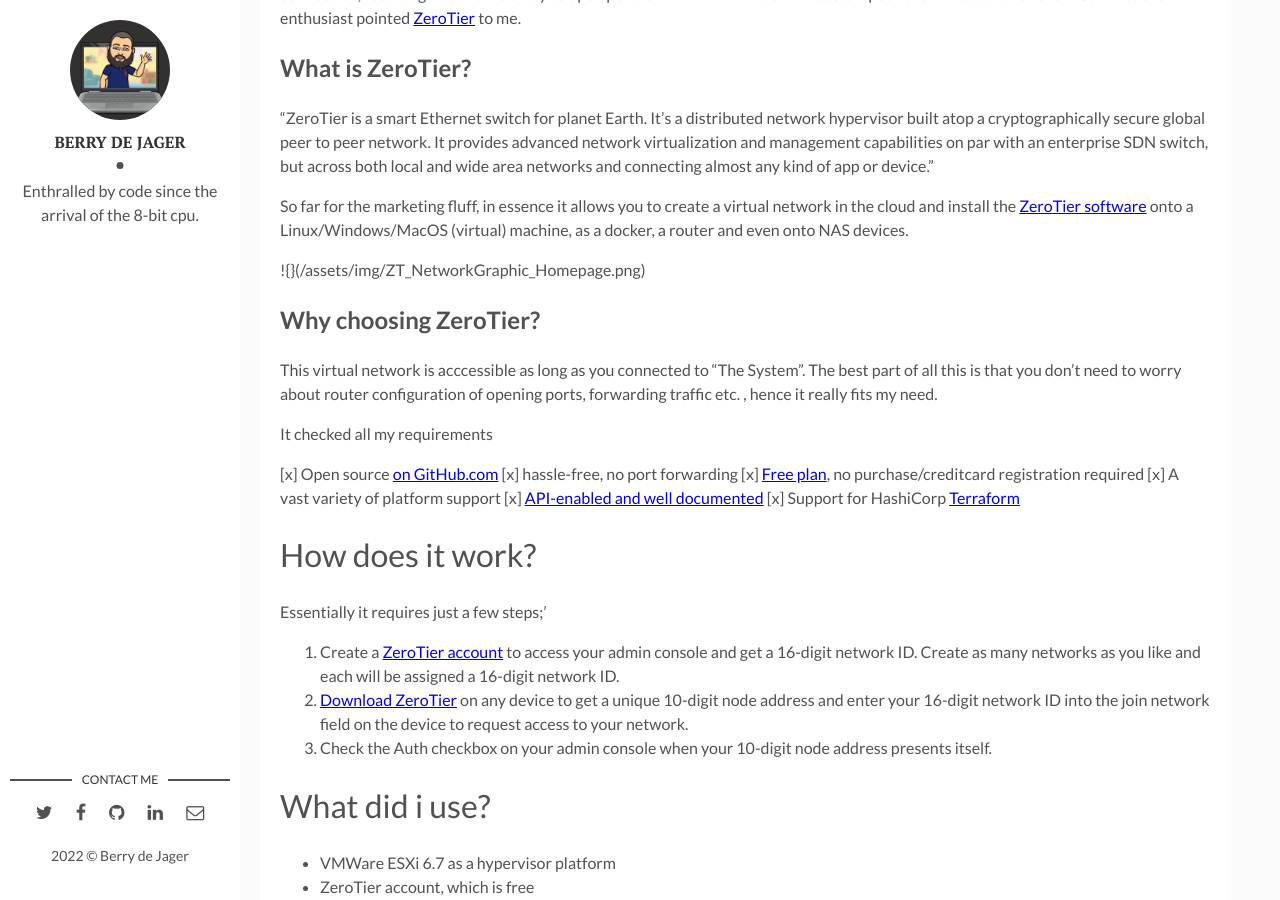
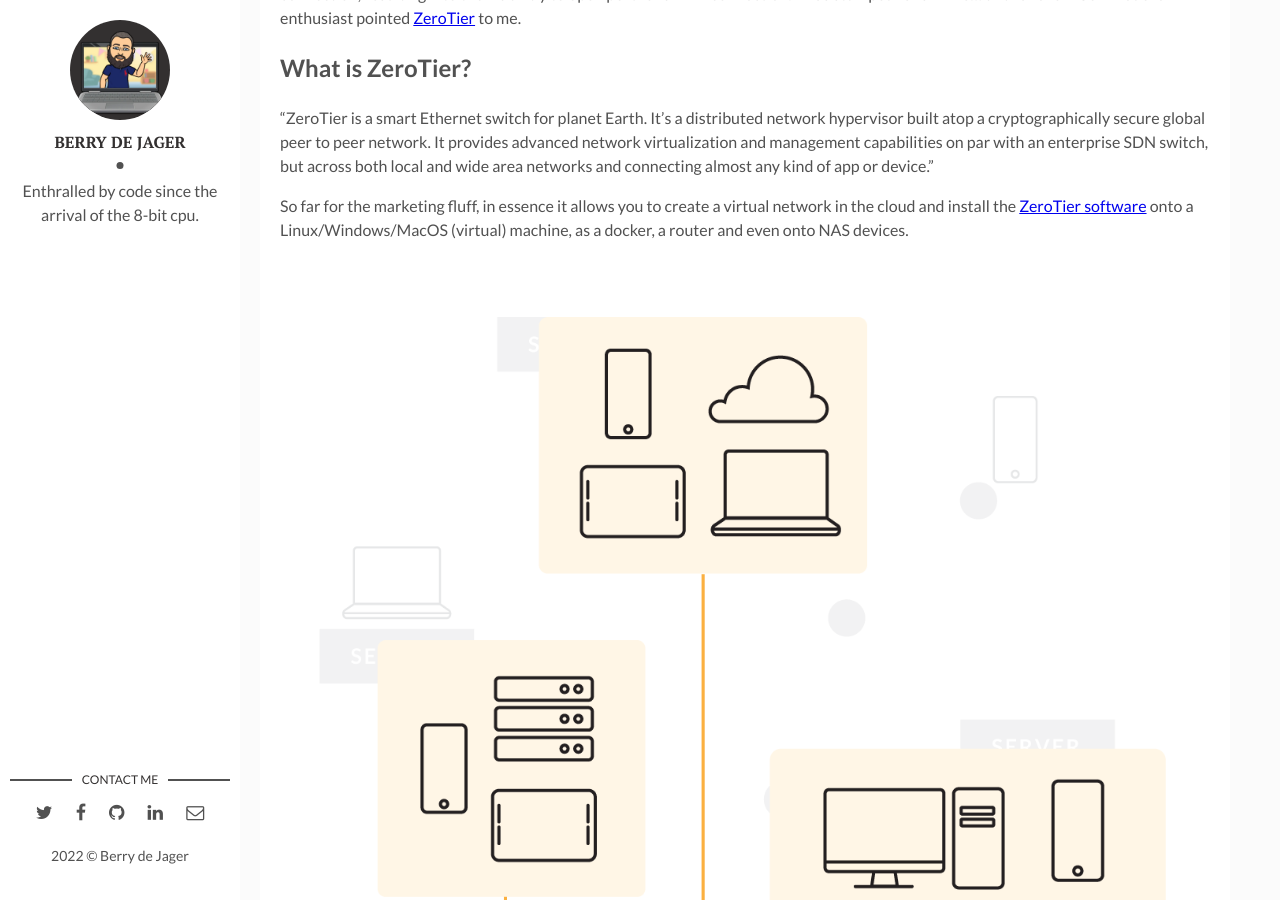
Before and after one commit to berrydejager/code, a Jekyll site: the page built from _posts/2022-04-02-Bye-VPN-Hello-ZeroTier.markdown, in a window 1280 px wide and 900 px high, scrolled down 695 px. Built offline with Jekyll 4.4.1, drawn with Linux system fonts in a browser that asks for light colours.

Commit message:
Update 2022-04-02-Bye-VPN-Hello-ZeroTier.markdown

```diff
--- a/_posts/2022-04-02-Bye-VPN-Hello-ZeroTier.markdown
+++ b/_posts/2022-04-02-Bye-VPN-Hello-ZeroTier.markdown
@@ -20,7 +20,7 @@
 
 So far for the marketing fluff, in essence it allows you to create a virtual network in the cloud and install the [ZeroTier software](https://www.zerotier.com/download/) onto a Linux/Windows/MacOS (virtual) machine, as a docker, a router and even onto NAS devices.
 
-!{}(/assets/img/ZT_NetworkGraphic_Homepage.png)
+![](/assets/img/ZT_NetworkGraphic_Homepage.png)
 
 ## Why choosing ZeroTier?
 
```
